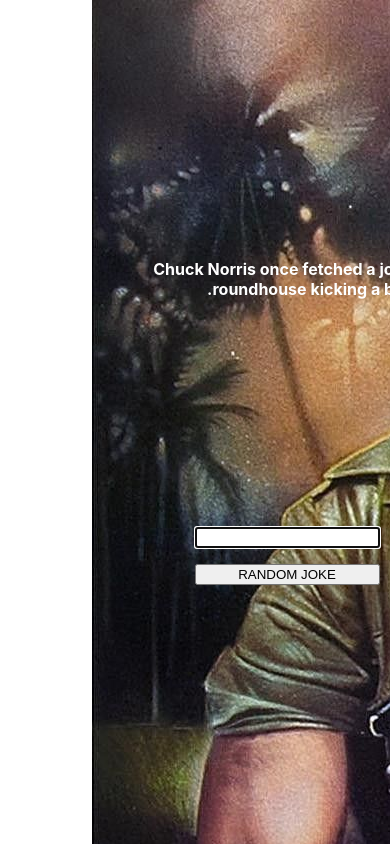
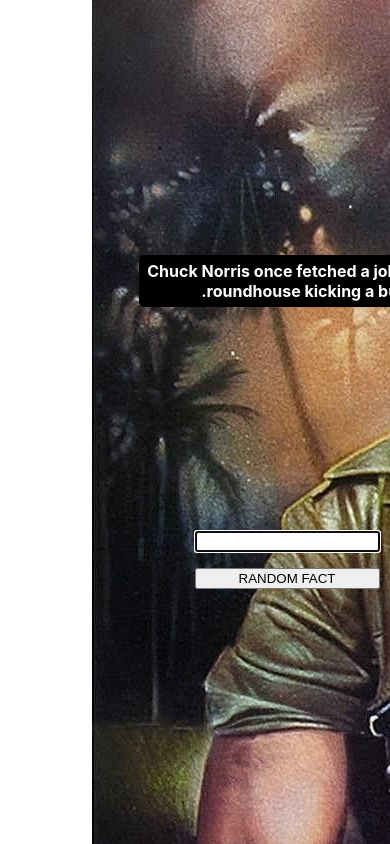
Before and after one commit to franzspiess/chuck_norris, a React (Create React App) app: page / in a window 390 px wide. Built offline with nearby package versions, Linux system fonts and the light colour scheme.

Commit message:
Minor styling adjustments

```diff
--- a/src/components/representational/FactDisplay.tsx
+++ b/src/components/representational/FactDisplay.tsx
@@ -8,7 +8,7 @@
   }) {
     return (
       <div>
-        <p id='chuck-joke'>{chuckJoke}</p>
+        <p className='chuck-joke'>{chuckJoke}</p>
       </div>
     )
 }
--- a/src/components/representational/Search.tsx
+++ b/src/components/representational/Search.tsx
@@ -25,9 +25,9 @@
           fetchChuck(searchString)
           setSearchString('')
         }}
-      >{ searchString.length ?
+      >{ searchString.length > 3 ?
         'SEARCH' :
-        'RANDOM JOKE'
+        'RANDOM FACT'
       }
         </button>
     </div>
--- a/src/index.css
+++ b/src/index.css
@@ -59,5 +59,12 @@
   .box {
     color: white;
     background-image: url('./1118491.jpg');
+    background-size: auto;
+    background-repeat: no-repeat;
+  }
+  .chuck-joke {
+    background-color: black;
+    padding: 2%;
+    border-radius: 5px;
   }
 }
```
Also changed, not shown: 1 other file (tests, documents, lock files or other folders).
